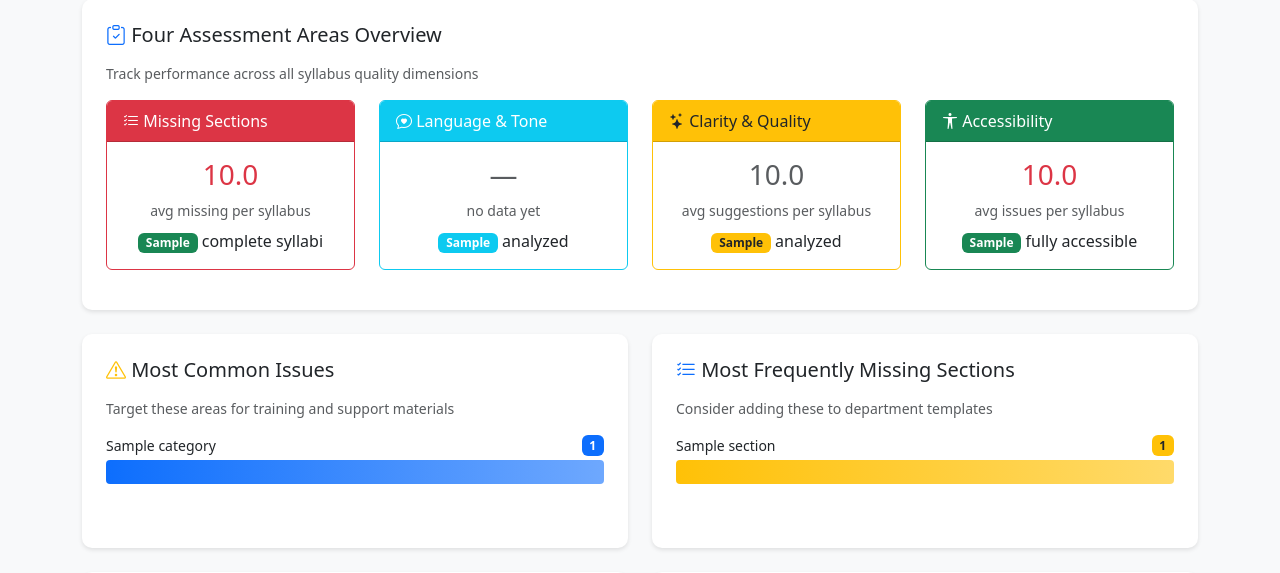
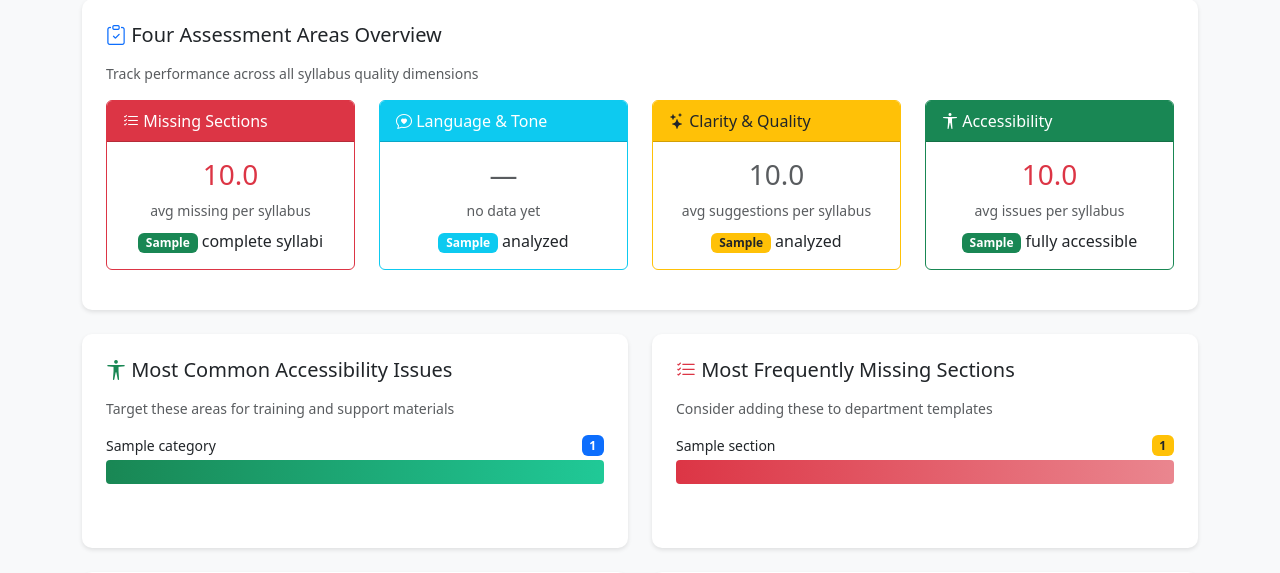
Before and after one commit to dapclark/syllabus-checker, a Flask app: template templates/admin_analytics.html in a window 1280 px wide. Shown: the part 257-830 px from the top of the page. Run offline with Flask 3, Linux system fonts and the light colour scheme; the template is opened without the code that fills it: most values are stand-ins (such as "Sample title", 1, 10 or a date in 2020); parts of the project's set-up code (start-up, migrations or seed data) failed here and were passed over.

Commit message:
Update analytics section colors to match assessment area boxes
- Rename "Most Common Issues" to "Most Common Accessibility Issues" with green theme
- Update Missing Sections bar color to red to match its header box

Co-Authored-By: Claude Opus 4.5 <noreply@anthropic.com>

```diff
--- a/templates/admin_analytics.html
+++ b/templates/admin_analytics.html
@@ -215,7 +215,7 @@
             <!-- Common Issues -->
             <div class="col-lg-6 mb-4">
                 <div class="chart-container h-100">
-                    <h5 class="mb-3"><i class="bi bi-exclamation-triangle text-warning"></i> Most Common Issues</h5>
+                    <h5 class="mb-3"><i class="bi bi-universal-access text-success"></i> Most Common Accessibility Issues</h5>
                     <p class="text-muted small">Target these areas for training and support materials</p>
 
                     {% if common_issues %}
@@ -226,7 +226,7 @@
                             <span class="small">{{ issue.category }}</span>
                             <span class="badge bg-primary">{{ issue.count }}</span>
                         </div>
-                        <div class="issue-bar" style="width: {{ (issue.count / max_count * 100)|int }}%;"></div>
+                        <div class="issue-bar" style="width: {{ (issue.count / max_count * 100)|int }}%; background: linear-gradient(90deg, #198754 0%, #20c997 100%);"></div>
                     </div>
                     {% endfor %}
                     {% else %}
@@ -238,7 +238,7 @@
             <!-- Missing Sections Frequency -->
             <div class="col-lg-6 mb-4">
                 <div class="chart-container h-100">
-                    <h5 class="mb-3"><i class="bi bi-list-check text-primary"></i> Most Frequently Missing Sections</h5>
+                    <h5 class="mb-3"><i class="bi bi-list-check text-danger"></i> Most Frequently Missing Sections</h5>
                     <p class="text-muted small">Consider adding these to department templates</p>
 
                     {% if missing_sections_freq %}
@@ -249,7 +249,7 @@
                             <span class="small">{{ section.section }}</span>
                             <span class="badge bg-warning text-dark">{{ section.count }}</span>
                         </div>
-                        <div class="issue-bar" style="width: {{ (section.count / max_section_count * 100)|int }}%; background: linear-gradient(90deg, #ffc107 0%, #ffda6a 100%);"></div>
+                        <div class="issue-bar" style="width: {{ (section.count / max_section_count * 100)|int }}%; background: linear-gradient(90deg, #dc3545 0%, #ea868f 100%);"></div>
                     </div>
                     {% endfor %}
                     {% else %}
```
